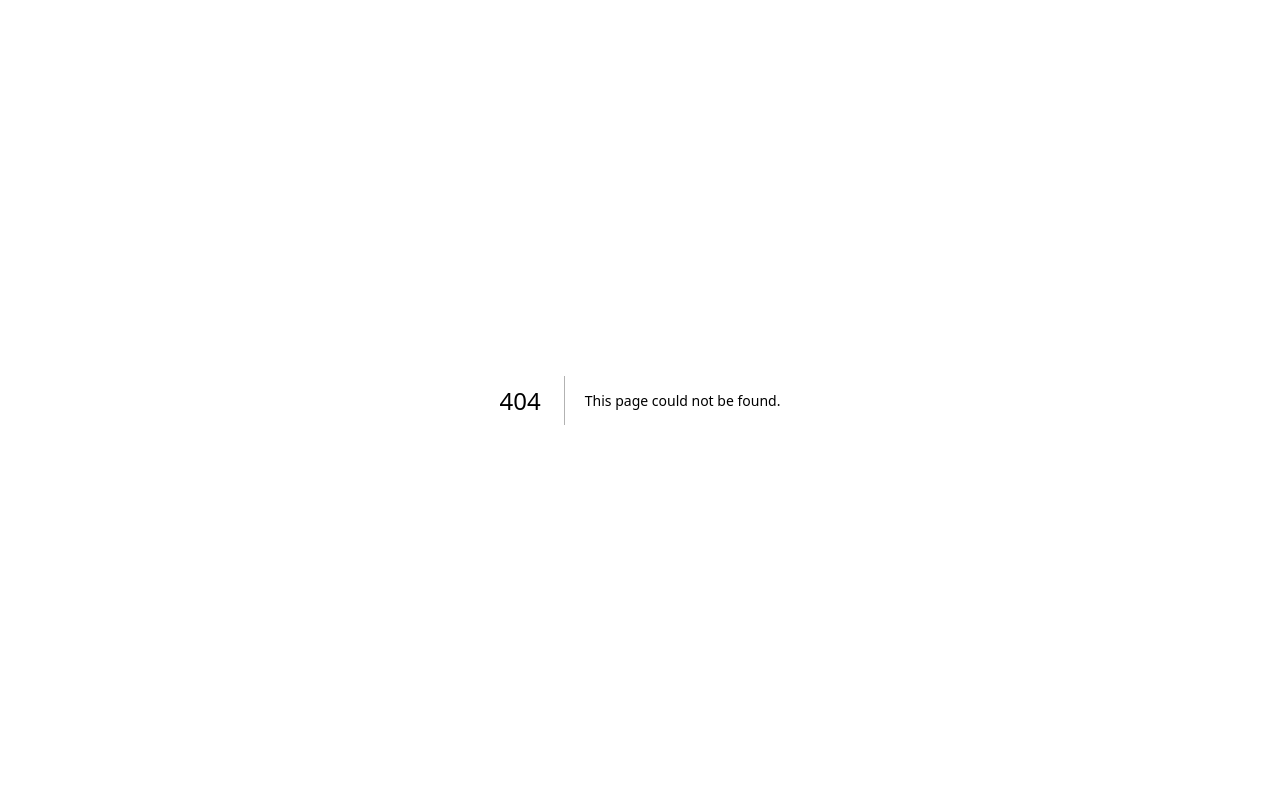
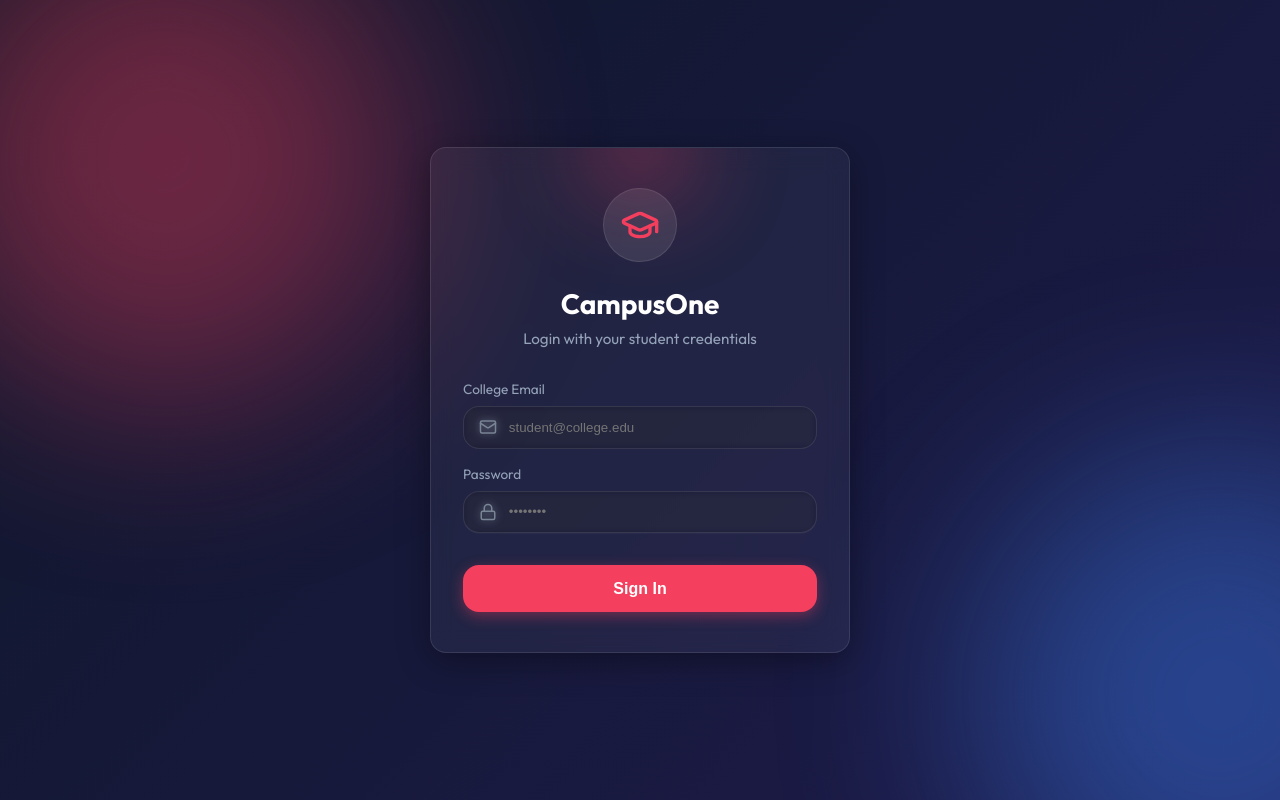
Before and after one commit to dhiyamurugan22/Campus, a Next.js app: page /login in a window 1280 px wide. Before the commit this address had no page. Built offline with nearby package versions, Linux system fonts and the light colour scheme.

Commit message:
UI overhaul: Glassmorphism theme, new login page, and NextAuth middleware

```diff
--- a/src/app/api/auth/[...nextauth]/route.ts
+++ b/src/app/api/auth/[...nextauth]/route.ts
@@ -16,6 +16,11 @@ export const authOptions: NextAuthOptions = {
       async authorize(credentials) {
         if (!credentials?.email || !credentials?.password) {
           return null;
+        }
+
+        // Student Email Gate
+        if (!credentials.email.endsWith('@college.edu')) {
+          throw new Error('Only @college.edu emails are allowed.');
         }
 
         const user = await prisma.user.findUnique({
--- a/src/app/globals.css
+++ b/src/app/globals.css
@@ -1,15 +1,17 @@
 :root {
-  --primary: #6366F1;
-  --primary-hover: #818CF8;
-  --secondary: #10B981;
-  --background: #111827;
-  --surface: #1F2937;
-  --text-main: #F9FAFB;
-  --text-muted: #9CA3AF;
-  --border: #374151;
-  --radius: 12px;
-  --shadow: 0 4px 6px -1px rgba(0, 0, 0, 0.1), 0 2px 4px -1px rgba(0, 0, 0, 0.06);
-  --shadow-lg: 0 10px 15px -3px rgba(0, 0, 0, 0.1), 0 4px 6px -2px rgba(0, 0, 0, 0.05);
+  --primary: #F43F5E;
+  --primary-hover: #E11D48;
+  --secondary: #3B82F6;
+  --background-start: #0F172A;
+  --background-end: #1E1B4B;
+  --surface: rgba(255, 255, 255, 0.05);
+  --surface-hover: rgba(255, 255, 255, 0.1);
+  --text-main: #FFFFFF;
+  --text-muted: #94A3B8;
+  --border: rgba(255, 255, 255, 0.1);
+  --radius: 16px;
+  --shadow: 0 8px 32px 0 rgba(0, 0, 0, 0.37);
+  --glass-blur: blur(12px);
 }
 
 * {
@@ -19,11 +21,44 @@
 }
 
 body {
-  background-color: var(--background);
+  background: linear-gradient(135deg, var(--background-start), var(--background-end));
+  background-attachment: fixed;
   color: var(--text-main);
-  font-family: -apple-system, BlinkMacSystemFont, 'Segoe UI', Roboto, Helvetica, Arial, sans-serif;
+  font-family: var(--font-outfit), sans-serif;
   -webkit-font-smoothing: antialiased;
   -moz-osx-font-smoothing: grayscale;
+  min-height: 100vh;
+}
+
+/* Background animated glow orbs */
+body::before, body::after {
+  content: '';
+  position: fixed;
+  width: 500px;
+  height: 500px;
+  border-radius: 50%;
+  z-index: -1;
+  filter: blur(100px);
+  opacity: 0.4;
+  animation: float 20s infinite ease-in-out alternate;
+}
+
+body::before {
+  background: var(--primary);
+  top: -100px;
+  left: -100px;
+}
+
+body::after {
+  background: var(--secondary);
+  bottom: -100px;
+  right: -100px;
+  animation-delay: -10s;
+}
+
+@keyframes float {
+  0% { transform: translate(0, 0); }
+  100% { transform: translate(100px, 50px); }
 }
 
 a {
@@ -37,10 +72,33 @@ a {
   min-height: 100vh;
 }
 
+/* Glassmorphism Cards */
 .card {
   background: var(--surface);
+  backdrop-filter: var(--glass-blur);
+  -webkit-backdrop-filter: var(--glass-blur);
   border: 1px solid var(--border);
   border-radius: var(--radius);
   padding: 1.5rem;
   box-shadow: var(--shadow);
+  transition: transform 0.2s ease, background 0.2s ease, box-shadow 0.2s ease;
 }
+
+.card:hover {
+  background: var(--surface-hover);
+  transform: translateY(-2px);
+  box-shadow: 0 12px 40px 0 rgba(0, 0, 0, 0.4);
+}
+
+/* Base button and input styling to match glassmorphism */
+input, select, textarea {
+  background: rgba(0, 0, 0, 0.2) !important;
+  color: var(--text-main) !important;
+  border: 1px solid var(--border) !important;
+  backdrop-filter: blur(4px);
+}
+
+input:focus, select:focus, textarea:focus {
+  border-color: var(--primary) !important;
+  box-shadow: 0 0 0 2px rgba(244, 63, 94, 0.2) !important;
+}
--- a/src/app/layout.tsx
+++ b/src/app/layout.tsx
@@ -1,15 +1,10 @@
 import type { Metadata } from "next";
-import { Geist, Geist_Mono } from "next/font/google";
+import { Outfit } from "next/font/google";
 import "./globals.css";
 import AuthProvider from "@/components/AuthProvider";
 
-const geistSans = Geist({
-  variable: "--font-geist-sans",
-  subsets: ["latin"],
-});
-
-const geistMono = Geist_Mono({
-  variable: "--font-geist-mono",
+const outfit = Outfit({
+  variable: "--font-outfit",
   subsets: ["latin"],
 });
 
@@ -24,7 +19,7 @@ export default function RootLayout({
   children: React.ReactNode;
 }>) {
   return (
-    <html lang="en" className={`${geistSans.variable} ${geistMono.variable}`}>
+    <html lang="en" className={outfit.variable}>
       <body>
         <AuthProvider>
           {children}
--- /dev/null
+++ b/src/app/login/page.tsx
@@ -0,0 +1,122 @@
+'use client';
+import { useState } from 'react';
+import { signIn } from 'next-auth/react';
+import { useRouter } from 'next/navigation';
+import { Loader2, GraduationCap, Lock, Mail } from 'lucide-react';
+
+export default function LoginPage() {
+  const [email, setEmail] = useState('');
+  const [password, setPassword] = useState('');
+  const [error, setError] = useState('');
+  const [loading, setLoading] = useState(false);
+  const router = useRouter();
+
+  const handleSubmit = async (e: React.FormEvent) => {
+    e.preventDefault();
+    setLoading(true);
+    setError('');
+
+    if (!email.endsWith('@college.edu')) {
+      setError('You must use a valid @college.edu email address.');
+      setLoading(false);
+      return;
+    }
+
+    try {
+      const res = await signIn('credentials', {
+        email,
+        password,
+        redirect: false
+      });
+
+      if (res?.error) {
+        setError(res.error);
+      } else {
+        router.push('/');
+        router.refresh();
+      }
+    } catch (err) {
+      setError('An unexpected error occurred.');
+    } finally {
+      setLoading(false);
+    }
+  };
+
+  return (
+    <div style={{ minHeight: '100vh', display: 'flex', alignItems: 'center', justifyContent: 'center', padding: '1rem' }}>
+      <div className="card" style={{ width: '100%', maxWidth: '420px', padding: '2.5rem 2rem', textAlign: 'center', position: 'relative', overflow: 'hidden' }}>
+
+        {/* Glow effect inside card */}
+        <div style={{ position: 'absolute', top: '-50px', left: '50%', transform: 'translateX(-50%)', width: '100px', height: '100px', background: 'var(--primary)', filter: 'blur(50px)', opacity: 0.5, borderRadius: '50%' }}></div>
+
+        <div style={{ display: 'inline-flex', background: 'rgba(255,255,255,0.1)', padding: '1rem', borderRadius: '50%', marginBottom: '1.5rem', border: '1px solid var(--border)' }}>
+          <GraduationCap size={40} color="var(--primary)" />
+        </div>
+
+        <h1 style={{ fontSize: '1.75rem', marginBottom: '0.5rem', fontWeight: 'bold' }}>CampusOne</h1>
+        <p style={{ color: 'var(--text-muted)', marginBottom: '2rem', fontSize: '0.95rem' }}>Login with your student credentials</p>
+
+        {error && (
+          <div style={{ background: 'rgba(244, 63, 94, 0.1)', color: '#fda4af', border: '1px solid rgba(244, 63, 94, 0.3)', padding: '0.75rem', borderRadius: 'var(--radius)', marginBottom: '1.5rem', fontSize: '0.85rem', textAlign: 'left' }}>
+            {error}
+          </div>
+        )}
+
+        <form onSubmit={handleSubmit} style={{ display: 'flex', flexDirection: 'column', gap: '1rem', textAlign: 'left' }}>
+          <div>
+            <label style={{ display: 'block', marginBottom: '0.5rem', fontSize: '0.85rem', color: 'var(--text-muted)' }}>College Email</label>
+            <div style={{ position: 'relative' }}>
+              <Mail size={18} style={{ position: 'absolute', left: '1rem', top: '50%', transform: 'translateY(-50%)', color: 'var(--text-muted)' }} />
+              <input
+                type="email"
+                value={email}
+                onChange={e => setEmail(e.target.value)}
+                placeholder="student@college.edu"
+                required
+                style={{ width: '100%', padding: '0.8rem 1rem 0.8rem 2.8rem', borderRadius: 'var(--radius)', outline: 'none' }}
+              />
+            </div>
+          </div>
+
+          <div>
+            <label style={{ display: 'block', marginBottom: '0.5rem', fontSize: '0.85rem', color: 'var(--text-muted)' }}>Password</label>
+            <div style={{ position: 'relative' }}>
+              <Lock size={18} style={{ position: 'absolute', left: '1rem', top: '50%', transform: 'translateY(-50%)', color: 'var(--text-muted)' }} />
+              <input
+                type="password"
+                value={password}
+                onChange={e => setPassword(e.target.value)}
+                placeholder="••••••••"
+                required
+                style={{ width: '100%', padding: '0.8rem 1rem 0.8rem 2.8rem', borderRadius: 'var(--radius)', outline: 'none' }}
+              />
+            </div>
+          </div>
+
+          <button
+            type="submit"
+            disabled={loading}
+            style={{
+              marginTop: '1rem',
+              background: 'var(--primary)',
+              color: 'white',
+              border: 'none',
+              padding: '0.9rem',
+              borderRadius: 'var(--radius)',
+              fontWeight: 'bold',
+              fontSize: '1rem',
+              cursor: loading ? 'not-allowed' : 'pointer',
+              display: 'flex',
+              justifyContent: 'center',
+              alignItems: 'center',
+              gap: '0.5rem',
+              boxShadow: '0 4px 14px 0 rgba(244, 63, 94, 0.39)'
+            }}
+          >
+            {loading ? <Loader2 size={20} className="lucide-spin" /> : 'Sign In'}
+          </button>
+        </form>
+      </div>
+    </div>
+  );
+}
```
Also changed, not shown: src/app/page.tsx (+57 -17 lines), src/middleware.ts (added, +21 -0 lines), 1 other file (tests, documents, lock files or other folders).
